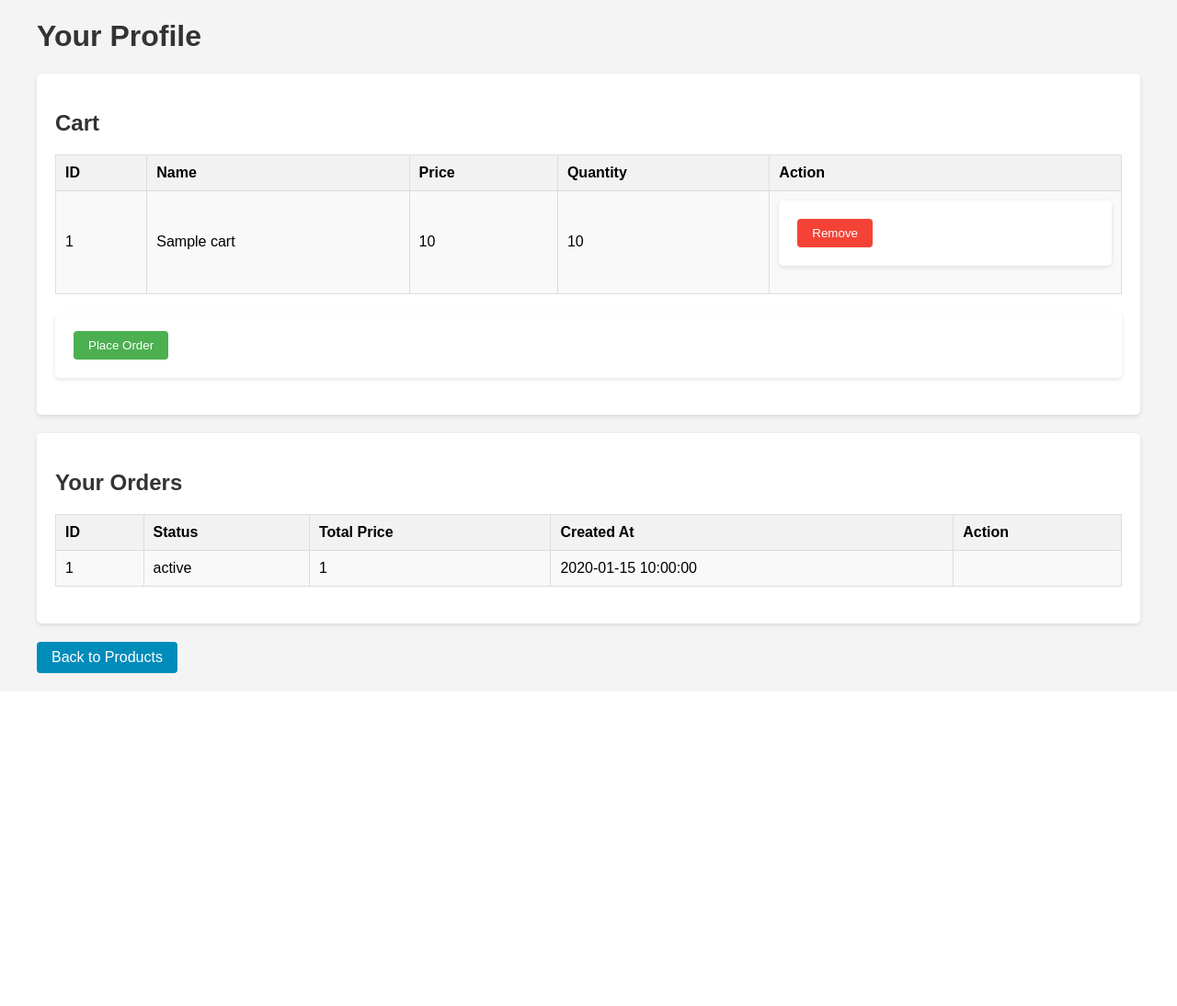
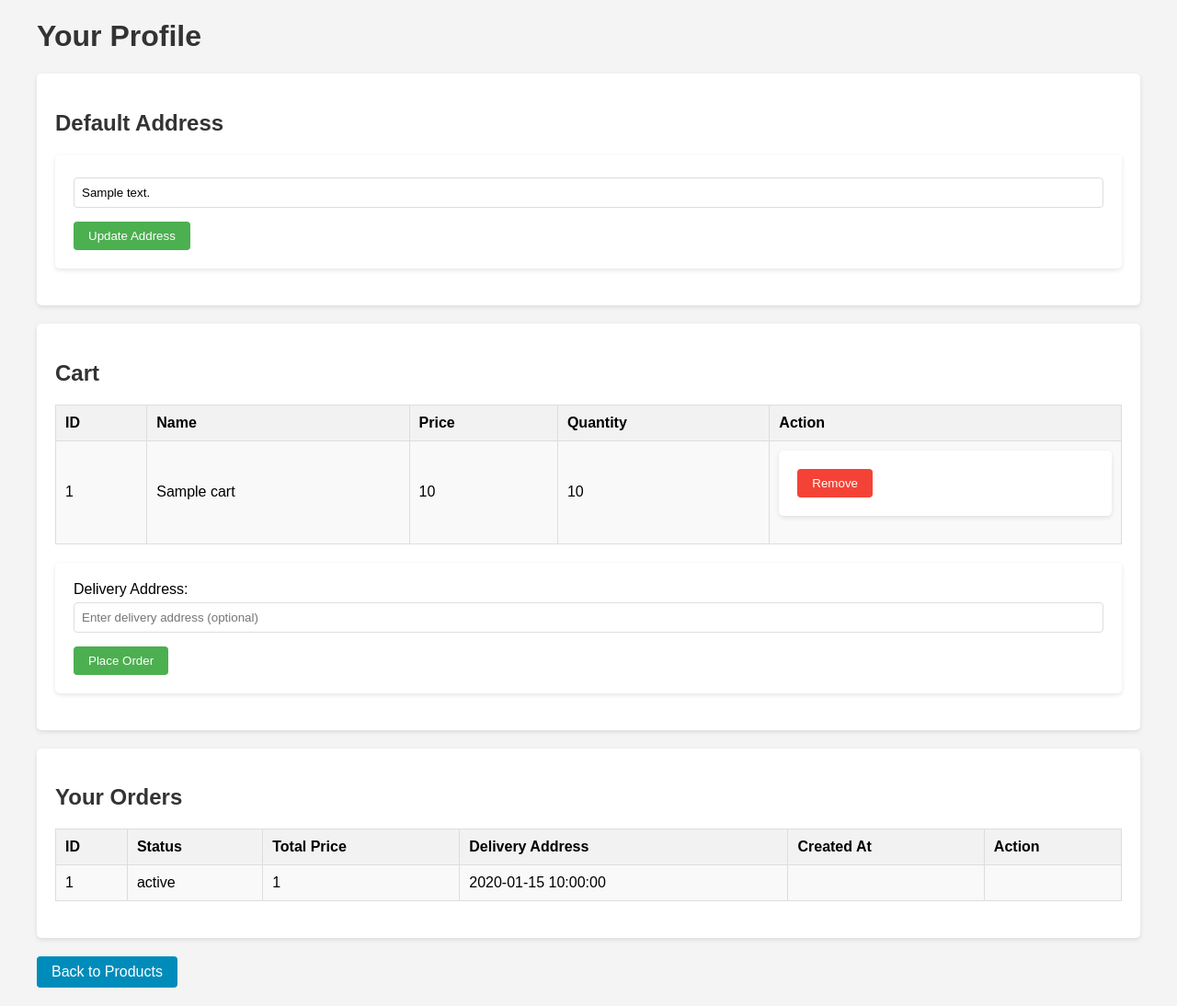
Before and after one commit to x3ron-ai/kursovoy_bd, a Flask app: page /profile in a window 1280 px wide. Shown: the part 58-1152 px from the top of the page at 92% size. Before the commit the page ends 790 px from the top, so only its background shows below. Run offline with Flask 3, Linux system fonts and the light colour scheme; the visitor is signed in with stand-in values (Sample User, id 1); a database or web service that is not in the repository returns one stand-in record (values such as "Sample title"); some libraries are stand-ins or nearby versions.

Commit message:
still developing...

```diff
--- a/app.py
+++ b/app.py
@@ -13,7 +13,8 @@ from db import (
 	get_user_orders, get_all_orders, get_seller_orders, create_order,
 	add_order_item, update_product_quantity, get_cart_for_checkout,
 	get_active_courier_orders, get_available_orders, assign_order_to_courier,
-	update_delivery_status, check_courier_assignment, update_order_status
+	update_delivery_status, check_courier_assignment, update_order_status,
+	update_user_address
 )
 
 app = Flask(__name__)
@@ -40,7 +41,6 @@ def login_required(role=None):
 		return wrapper
 	return decorator
 
-# Главная страница с товарами
 @app.route('/', methods=['GET', 'POST'])
 @login_required()
 def index():
@@ -59,10 +59,9 @@ def index():
 			flash(f'Error adding to cart: {str(e)}')
 
 	products = get_all_products()
-	name, role = get_user_info(session['user_id'])
+	name, role, default_address = get_user_info(session['user_id'])
 	return render_template('index.html', products=products, name=name, role=role)
 
-# Регистрация
 @app.route('/register', methods=['GET', 'POST'])
 def register():
 	if request.method == 'POST':
@@ -96,7 +95,6 @@ def register():
 
 	return render_template('register.html')
 
-# Авторизация
 @app.route('/login', methods=['GET', 'POST'])
 def login():
 	if request.method == 'POST':
@@ -127,7 +125,6 @@ def login():
 
 	return render_template('login.html')
 
-# Выход
 @app.route('/logout')
 @login_required()
 def logout():
@@ -141,7 +138,6 @@ def logout():
 	flash('You have been logged out')
 	return redirect(url_for('login'))
 
-# Профиль покупателя
 @app.route('/profile', methods=['GET', 'POST'])
 @login_required('customer')
 def customer_profile():
@@ -164,7 +160,15 @@ def customer_profile():
 					return redirect(url_for('customer_profile'))
 
 				total_price = sum(item[1] * item[2] for item in cart_items)
-				order_id = create_order(session['user_id'], total_price)
+				delivery_address = request.form.get('delivery_address')
+				name, role, default_address = get_user_info(session['user_id'])
+				if not delivery_address and default_address:
+					delivery_address = default_address
+				elif not delivery_address:
+					flash('Please provide a delivery address or set a default address')
+					return redirect(url_for('customer_profile'))
+
+				order_id = create_order(session['user_id'], total_price, delivery_address)
 
 				for item in cart_items:
 					product_id, quantity, price = item
@@ -186,24 +190,30 @@ def customer_profile():
 			except Exception as e:
 				flash(f'Error marking order as paid: {str(e)}')
 
+		elif action == 'update_address':
+			default_address = request.form.get('default_address')
+			try:
+				update_user_address(session['user_id'], default_address)
+				flash('Default address updated successfully')
+			except Exception as e:
+				flash(f'Error updating address: {str(e)}')
+
 	cart_items = get_cart_items(session['user_id'])
 	orders = get_user_orders(session['user_id'])
-	return render_template('customer_profile.html', cart_items=cart_items, orders=orders)
+	name, role, default_address = get_user_info(session['user_id'])
+	return render_template('customer_profile.html', cart_items=cart_items, orders=orders, default_address=default_address)
 
-# Admin: Панель
 @app.route('/admin')
 @login_required('admin')
 def admin_panel():
 	return render_template('admin_panel.html')
 
-# Admin: Пользователи
 @app.route('/admin/users')
 @login_required('admin')
 def admin_users():
 	users = get_all_users()
 	return render_template('admin_users.html', users=users)
 
-# Admin: Товары
 @app.route('/admin/products', methods=['GET', 'POST'])
 @login_required('admin')
 def admin_products():
@@ -264,14 +274,12 @@ def admin_products():
 	products = get_all_products_with_seller()
 	return render_template('admin_products.html', products=products)
 
-# Admin: Заказы
 @app.route('/admin/orders')
 @login_required('admin')
 def admin_orders():
 	orders = get_all_orders()
 	return render_template('admin_orders.html', orders=orders)
 
-# Seller: Профиль
 @app.route('/seller', methods=['GET', 'POST'])
 @login_required('seller')
 def seller_profile():
@@ -342,14 +350,12 @@ def seller_profile():
 	products = get_products_by_seller(session['user_id'])
 	return render_template('seller_profile.html', products=products)
 
-# Seller: Заказы
 @app.route('/seller/orders')
 @login_required('seller')
 def seller_orders():
 	orders = get_seller_orders(session['user_id'])
 	return render_template('seller_orders.html', orders=orders)
 
-# Courier: Заказы
 @app.route('/courier', methods=['GET', 'POST'])
 @login_required('courier')
 def courier_orders():
@@ -359,6 +365,9 @@ def courier_orders():
 		if action == 'assign':
 			order_id = request.form.get('order_id')
 			estimated_delivery_str = request.form.get('estimated_delivery')
+			if not estimated_delivery_str:  # Добавлена проверка на None или пустую строку
+				flash('Please provide an estimated delivery time')
+				return redirect(url_for('courier_orders'))
 			try:
 				estimated_delivery = datetime.strptime(estimated_delivery_str, '%Y-%m-%dT%H:%M')
 				if estimated_delivery < datetime.now():
@@ -390,9 +399,23 @@ def courier_orders():
 			except Exception as e:
 				flash(f'Error updating status: {str(e)}')
 
+		elif action == 'cancel':
+			order_id = request.form.get('order_id')
+			if not check_courier_assignment(order_id, session['user_id']):
+				flash('You can only cancel your own deliveries')
+				return redirect(url_for('courier_orders'))
+
+			try:
+				cancel_delivery(order_id, session['user_id'])
+				log_action(session['user_id'], f'Delivery for order {order_id} cancelled')
+				flash('Delivery cancelled successfully')
+			except Exception as e:
+				flash(f'Error cancelling delivery: {str(e)}')
+
 	active_orders = get_active_courier_orders(session['user_id'])
 	available_orders = get_available_orders()
 	return render_template('courier_orders.html', active_orders=active_orders, available_orders=available_orders)
+
 if __name__ == '__main__':
 	if not os.path.exists(UPLOAD_FOLDER):
 		os.makedirs(UPLOAD_FOLDER)
--- a/db.py
+++ b/db.py
@@ -57,11 +57,28 @@ def get_user_by_credentials(email, password):
 def get_user_info(user_id):
 	conn = get_db_connection()
 	cur = conn.cursor()
-	cur.execute("SELECT name, role FROM users WHERE id = %s", (user_id,))
+	cur.execute("SELECT name, role, default_address FROM users WHERE id = %s", (user_id,))
 	result = cur.fetchone()
 	cur.close()
 	conn.close()
-	return result
+	return result if result else (None, None, None)
+
+def update_user_address(user_id, default_address):
+	conn = get_db_connection()
+	cur = conn.cursor()
+	try:
+		cur.execute("""
+			UPDATE users
+			SET default_address = %s
+			WHERE id = %s
+		""", (default_address, user_id))
+		conn.commit()
+	except psycopg2.Error as e:
+		conn.rollback()
+		raise e
+	finally:
+		cur.close()
+		conn.close()
 
 def get_all_users():
 	conn = get_db_connection()
@@ -349,14 +366,15 @@ def get_seller_orders(seller_id):
 	conn.close()
 	return result
 
-def create_order(user_id, total_price):
+def create_order(user_id, total_price, delivery_address):
 	conn = get_db_connection()
 	cur = conn.cursor()
 	try:
 		cur.execute("""
-			INSERT INTO orders (user_id, status, total_price)
-			VALUES (%s, 'pending', %s) RETURNING id
-		""", (user_id, total_price))
+			INSERT INTO orders (user_id, status, total_price, delivery_address)
+			VALUES (%s, 'pending', %s, %s)
+			RETURNING id
+		""", (user_id, total_price, delivery_address))
 		order_id = cur.fetchone()[0]
 		conn.commit()
 		return order_id
--- a/templates/customer_profile.html
+++ b/templates/customer_profile.html
@@ -1,6 +1,16 @@
 {% extends "base.html" %}
 {% block content %}
 	<h1>Your Profile</h1>
+
+	<div class="section">
+		<h2>Default Address</h2>
+		<form method="POST">
+			<input type="hidden" name="action" value="update_address">
+			<input type="text" name="default_address" value="{{ default_address or '' }}" placeholder="Enter default address">
+			<button type="submit">Update Address</button>
+		</form>
+	</div>
+
 	<div class="section">
 		<h2>Cart</h2>
 		<table>
@@ -30,6 +40,8 @@
 		{% if cart_items %}
 		<form method="POST">
 			<input type="hidden" name="action" value="checkout">
+			<label for="delivery_address">Delivery Address:</label>
+			<input type="text" name="delivery_address" placeholder="Enter delivery address (optional)">
 			<button type="submit">Place Order</button>
 		</form>
 		{% endif %}
@@ -42,6 +54,7 @@
 				<th>ID</th>
 				<th>Status</th>
 				<th>Total Price</th>
+				<th>Delivery Address</th>
 				<th>Created At</th>
 				<th>Action</th>
 			</tr>
@@ -51,6 +64,7 @@
 				<td>{{ order[1] }}</td>
 				<td>{{ order[2] }}</td>
 				<td>{{ order[3] }}</td>
+				<td>{{ order[4] }}</td>
 				<td>
 					{% if order[1] == 'pending' %}
 					<form method="POST">
```
Also changed, not shown: templates/courier_orders.html (+12 -7 lines). Lines whose indentation alone changed are shown as unchanged.
